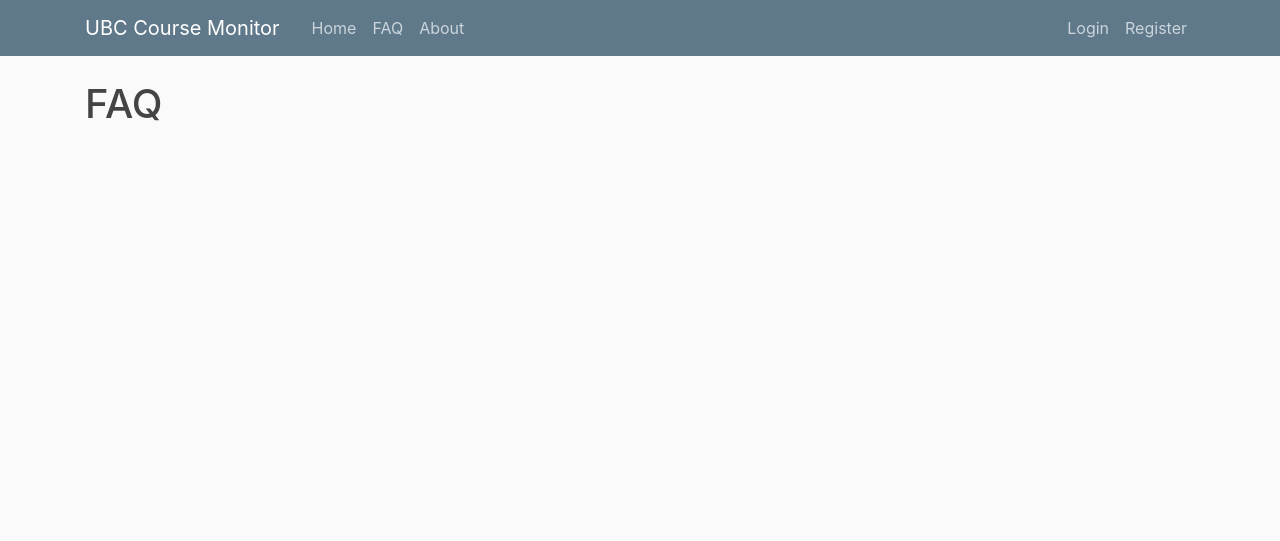
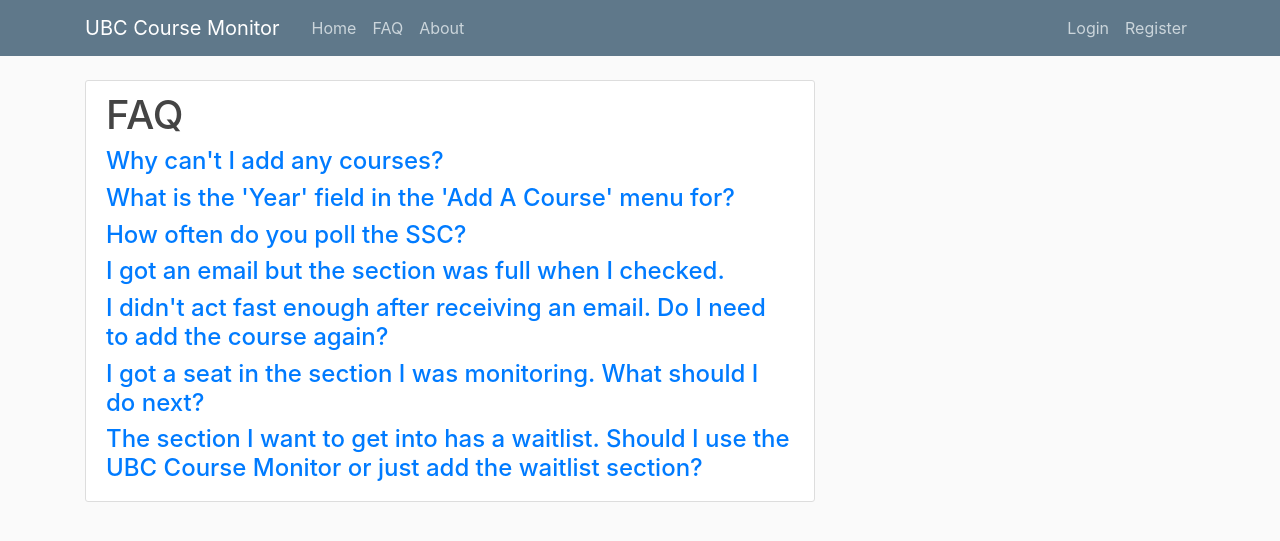
Before and after one commit to ADSteele916/ubccoursemonitor, a Django app: page /faq/ in a window 1280 px wide. Shown: the top 541 px of the page. Run offline with Django 3.2, Linux system fonts and the light colour scheme; data that the repository does not hold is empty; some libraries are stand-ins or nearby versions.

Commit message:
Add FAQs, convert monitor_loop QuerySet to iterator
- Populated the FAQ page to improve the user experience. The page is
  automatically generated from a dictionary in the view.
- Converted the Course QuerySet into an iterator to hopefully finally
  stop emails from being sent multiple times. This is getting very
  annoying.

```diff
--- a/courses/templates/courses/faq.html
+++ b/courses/templates/courses/faq.html
@@ -1,4 +1,20 @@
 {% extends "courses/base.html" %}
 {% block content %}
-    <h1>FAQ</h1>
+    <div class="content-section">
+        <h1>FAQ</h1>
+            {% for q, a in faq_elements.items %}
+            <div class="panel panel-default">
+                <div>
+                    <h4 class="panel-title">
+                        <a class="accordion-toggle" data-toggle="collapse" data-parent="#accordion" href="#collapse{{ q }}">{{ q }}</a>
+                    </h4>
+                </div>
+                <div id="collapse{{ q }}" class="panel-collapse collapse in">
+                    <div class="panel-body">
+                        {{ a }}
+                    </div>
+                </div>
+            </div>
+        {% endfor %}
+    </div>
 {% endblock content %}
--- a/courses/views.py
+++ b/courses/views.py
@@ -15,7 +15,39 @@
 
 
 def faq(request):
-    return render(request, 'courses/faq.html', context(title='FAQ'))
+    faq_elements = {
+        "Why can't I add any courses?":
+            "This site is still in what I would consider to be a closed beta. There are some lingering issues that "
+            "I'd like to sort out before releasing it for general use. The site still works, of course, but it does "
+            "need content for the Home and About pages, a couple of bug fixes, some more features, and a more robust "
+            "host. If you're one of the people I told about the site, please just message me with your username and "
+            "I'll enable your account if I haven't already.",
+        "What is the 'Year' field in the 'Add A Course' menu for?":
+            "It's for the year of the session (e.g. 2020W) of the section you want to monitor. The form should "
+            "autofill the correct value for you.",
+        "How often do you poll the SSC?":
+            "We send one request every few seconds. While more requests (or even multiple monitoring threads) could "
+            "theoretically improve chances of finding a seat opening, I don't want the SSC to think that it's getting "
+            "DDoSed and block our IP. Besides, checking a course every minute should be more than enough to catch at "
+            "least 90% of seat openings.",
+        "I got an email but the section was full when I checked.":
+            "Unfortunately, someone else like got the open seat before you did. To maximize your chances of getting "
+            "into a course that you are monitoring, be sure to check the SSC as soon as you receive an email from us.",
+        "I didn't act fast enough after receiving an email. Do I need to add the course again?":
+            "No, you don't. After an email is sent out for a section, there will be a brief cooldown period of about "
+            "twelve hours or so (so we don't spam you if a section stays open for a while), after which we will "
+            "resume polling.",
+        "I got a seat in the section I was monitoring. What should I do next?":
+            "Great! Now you'll likely want to remove the section from your profile, so you don't get any more emails. "
+            "You can do so by unticking the boxes next to them on your Profile page.",
+        "The section I want to get into has a waitlist. Should I use the UBC Course Monitor or just add the waitlist "
+        "section?":
+            "Ideally, both. Some waitlists are managed manually by a given department. This means that there is "
+            "sometimes a window of opportunity in which there is an opening in the section you want but the first "
+            "person on the waitlist hasn't been moved into it yet, during which you can snag the open seat. However, "
+            "you shouldn't count on this. Register for the waitlist section, just to be safe.",
+    }
+    return render(request, 'courses/faq.html', context(title='FAQ', faq_elements=faq_elements))
 
 
 def about(request):
--- a/monitor/course_monitor.py
+++ b/monitor/course_monitor.py
@@ -28,7 +28,7 @@
         while True:
             self.users = Profile.objects.all()
             to_remove = []
-            for course in Course.objects.all().distinct():
+            for course in Course.objects.all().distinct().iterator():
                 if self.users.filter(courses__course=course).count() > 0:
                     if course.last_open is None or course.last_open + settings.OPEN_COURSE_DELAY < timezone.now():
                         check = self.check_course(course)
```
